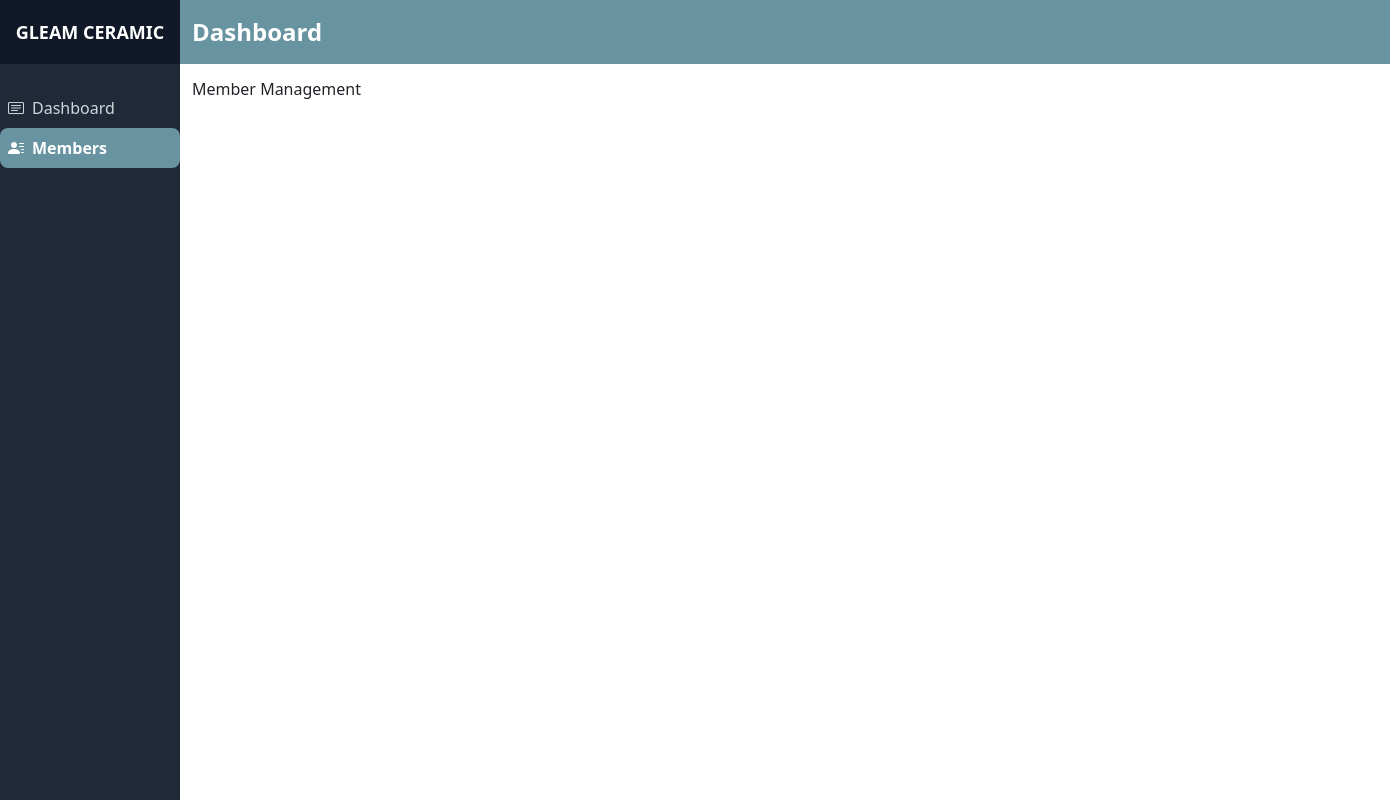
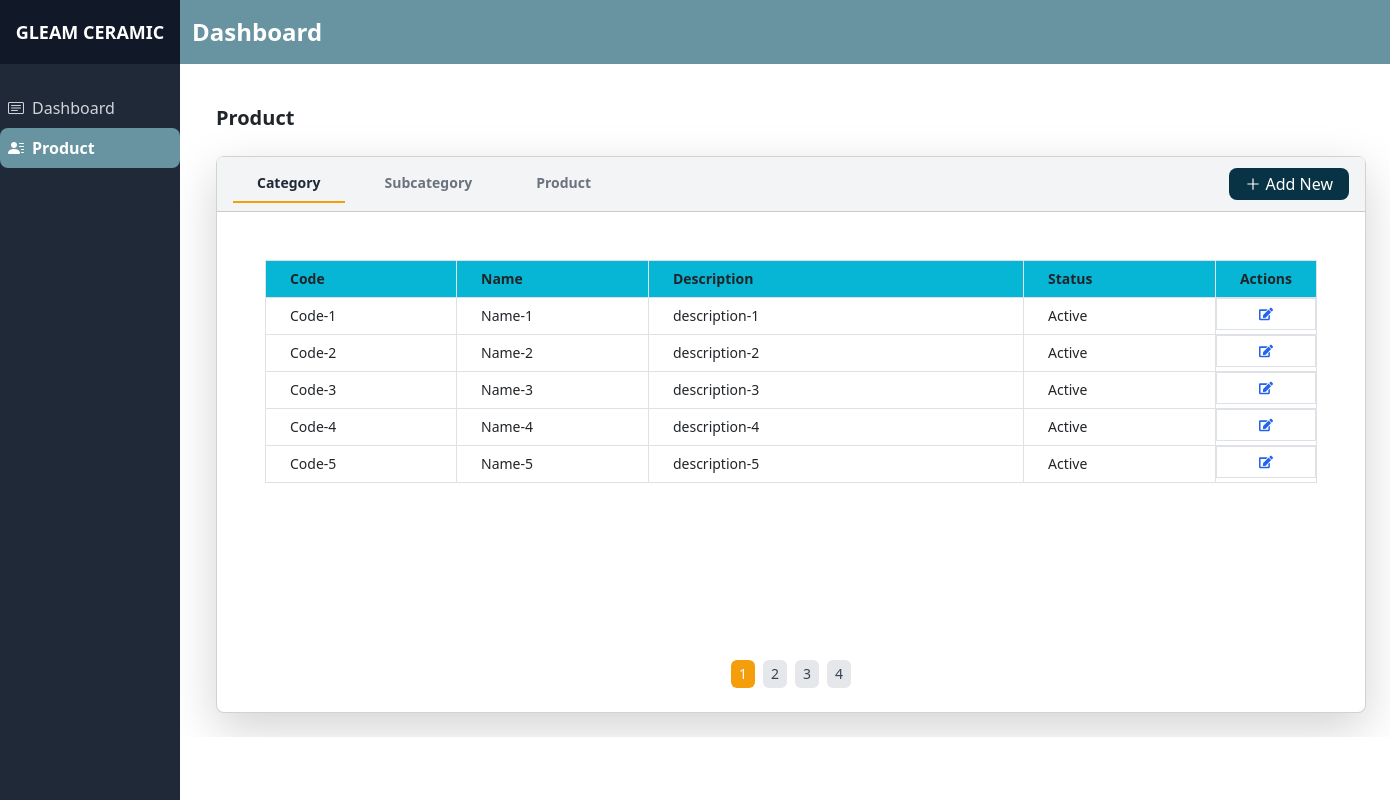
Before and after one commit to pramuddhika/CERAMIC-SHOP-PROJECT, a React (Vite) app in the folder client/: page /app/Member_Management in a window 1280 px wide. Shown: the whole page, 1390 px wide, since content can reach past the window. Built offline with nearby package versions, Linux system fonts and the light colour scheme.

Commit message:
modified

```diff
--- a/client/src/app/UI/MemberManagment.jsx
+++ b/client/src/app/UI/MemberManagment.jsx
@@ -1,9 +1,114 @@
-const MemberManagemnet = () => {
-    return (
-        <div>
-        <h1>Member Management</h1>
+import React, { useState } from "react";
+import { FaEdit } from "react-icons/fa";
+import { AiOutlinePlus } from "react-icons/ai";
+
+const MemberManagement = () => {
+  const [activeTab, setActiveTab] = useState(1);
+  const [currentPage, setCurrentPage] = useState(1);
+  const itemsPerPage = 5;
+
+  const handleTabClick = (num) => setActiveTab(num);
+
+  const data = Array(20)
+    .fill(null)
+    .map((_, index) => ({
+      code: `Code-${index + 1}`,
+      name: `Name-${index + 1}`,
+      description: `description-${index + 1}`,
+      status: "Active",
+    }));
+
+  const startIndex = (currentPage - 1) * itemsPerPage;
+  const currentData = data.slice(startIndex, startIndex + itemsPerPage);
+
+  const totalPages = Math.ceil(data.length / itemsPerPage);
+
+  const handlePageChange = (page) => setCurrentPage(page);
+
+  return (
+    <div className="p-4 ">
+      <h1 className="text-xl font-bold mb-4">Product</h1>
+      <div className="card shadow-lg rounded-lg h-full w-full ">
+        <div className="card-header flex justify-between items-center border-b py-2 bg-gray-100">
+          <ul className="flex space-x-4">
+            {["Category", "Subcategory", "Product"].map((tabName, index) => (
+              <li key={index}>
+                <button
+                  className={`px-4 py-2 text-sm font-semibold ${
+                    activeTab === index + 1
+                      ? "text-gray-800 border-b-2 border-amber-500"
+                      : "text-gray-500"
+                  }`}
+                  onClick={() => handleTabClick(index + 1)}
+                >
+                  {tabName}
+                </button>
+              </li>
+            ))}
+          </ul>
+          <button className="text-white bg-cyan-950 hover:bg-cyan-900 px-3 py-1 rounded-lg flex items-center">
+            <AiOutlinePlus className="mr-1" />
+            Add New
+          </button>
         </div>
-    );
+        <div className="card-body flex-grow p-4 flex flex-col">
+          <div
+            className="overflow-auto p-4"
+            style={{
+              margin: "0 auto",
+              maxWidth: "1960px",
+              minWidth: "1100px",
+              minHeight: "400px",
+            }}
+          >
+            <table className="table-auto border border-amber-900 w-full text-sm">
+              <thead className="bg-cyan-500">
+                <tr>
+                  <th className="border px-6 py-2 w-1/5">Code</th>
+                  <th className="border px-6 py-2 w-1/5">Name</th>
+                  <th className="border px-6 py-2 w-2/5">Description</th>
+                  <th className="border px-6 py-2 w-1/5">Status</th>
+                  <th className="border px-6 py-2 w-1/5">
+                    <div className="flex justify-center">Actions</div>
+                  </th>
+                </tr>
+              </thead>
+              <tbody className="divide-y">
+                {currentData.map((row, index) => (
+                  <tr key={index}>
+                    <td className="border px-6 py-2">{row.code}</td>
+                    <td className="border px-6 py-2">{row.name}</td>
+                    <td className="border px-6 py-2">{row.description}</td>
+                    <td className="border px-6 py-2">{row.status}</td>
+                    <td className="border px-6 py-2 flex justify-center items-center">
+                      <button className="text-blue-600 hover:text-blue-800">
+                        <FaEdit />
+                      </button>
+                    </td>
+                  </tr>
+                ))}
+              </tbody>
+            </table>
+          </div>
+          <div className="mt-4 flex justify-center items-center space-x-2">
+            {Array.from({ length: totalPages }, (_, index) => (
+              <button
+                key={index}
+                className={`px-2 py-1 text-sm rounded ${
+                  currentPage === index + 1
+                    ? "bg-amber-500 text-white"
+                    : "bg-gray-200 text-gray-700"
+                }`}
+                onClick={() => handlePageChange(index + 1)}
+              >
+                {index + 1}
+              </button>
+            ))}
+          </div>
+        </div>
+      </div>
+    </div>
+  );
 };
 
-export default MemberManagemnet;
+export default MemberManagement;
--- a/client/src/app/layout/SideNav.jsx
+++ b/client/src/app/layout/SideNav.jsx
@@ -1,10 +1,10 @@
 import { Link, useLocation } from "react-router-dom";
 import PropTypes from "prop-types";
 
-const SideNav = ({setActiveTopic}) => {
+const SideNav = ({ setActiveTopic }) => {
   const location = useLocation();
 
-  const NavItem = ({ to, Icon,topic, label }) => {
+  const NavItem = ({ to, Icon, topic, label }) => {
     const isActive = location.pathname === to;
     NavItem.propTypes = {
       to: PropTypes.string.isRequired,
@@ -41,8 +41,8 @@ const SideNav = ({setActiveTopic}) => {
         <NavItem
           to="/app/Member_Management"
           Icon={() => <i className="bi bi-person-lines-fill"></i>}
-          label="Members"
-          topic="Member Management"
+          label="Product"
+          topic="Product"
         />
       </div>
     </div>
```
